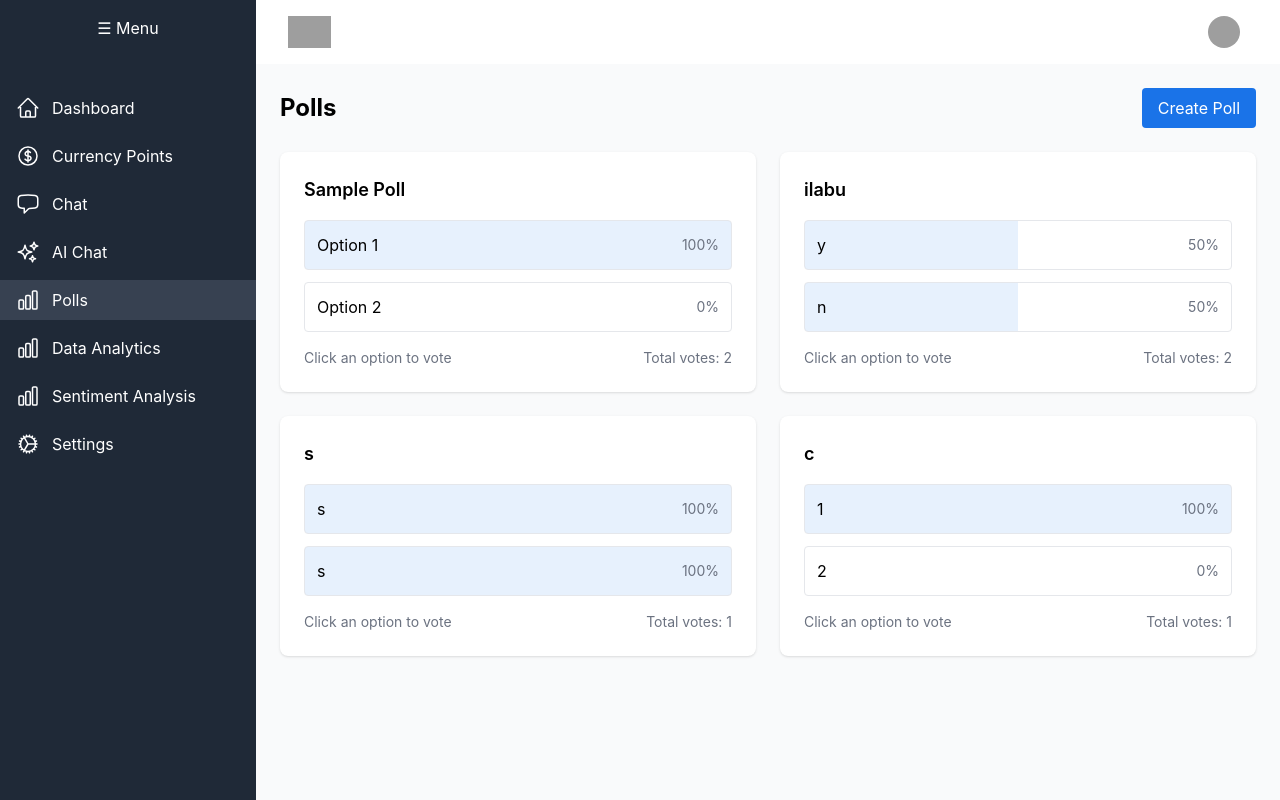
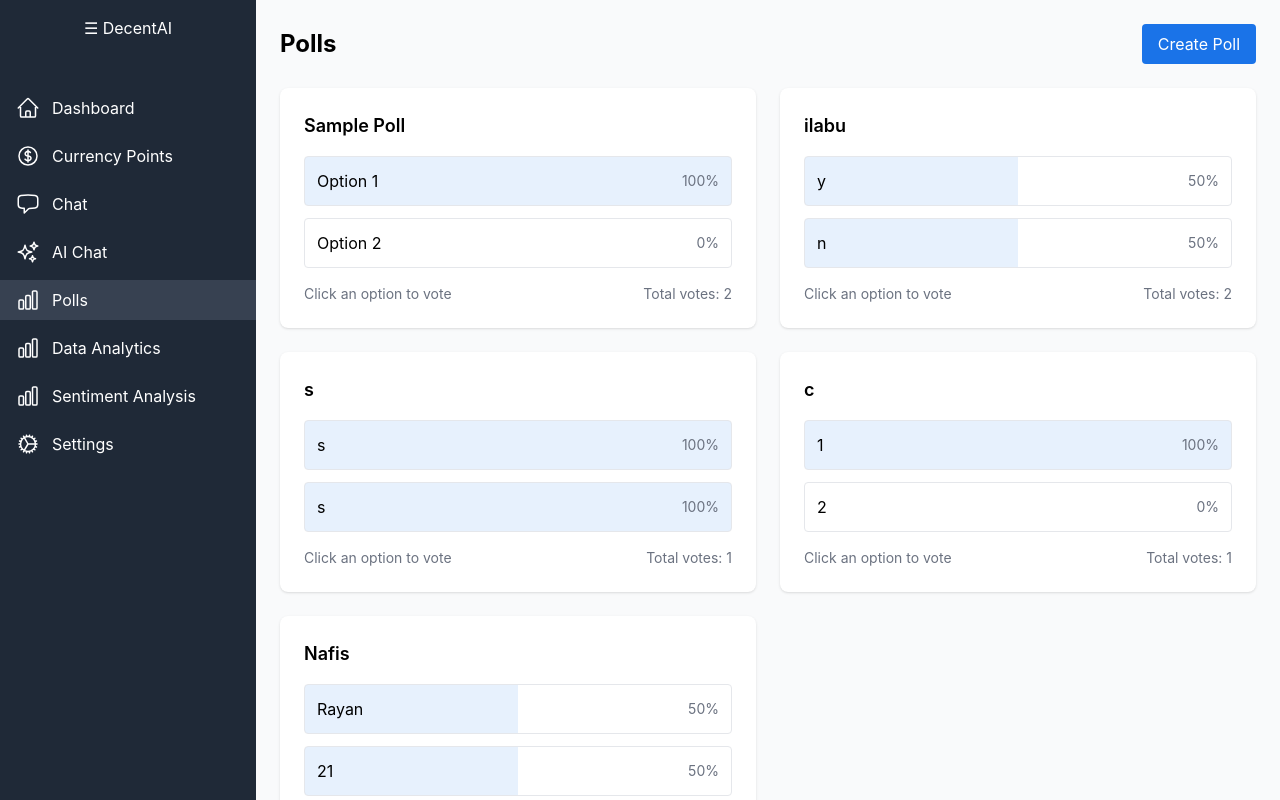
Before and after one commit to NafisRayan/DecentAI, a React (Create React App) app: page /polls in a window 1280 px wide. Built offline with nearby package versions, Linux system fonts and the light colour scheme; data requests are answered from the project's data file; sample sign-in values are in the browser's storage; grey boxes are pictures that could not be loaded; what wink-nlp would draw is missing.

Commit message:
"Updated db.json with new data, removed Header component, modified Layout and Sidebar components, and refactored Polls page with new create poll form and functionality."

```diff
--- a/Backend/data/db.json
+++ b/Backend/data/db.json
@@ -117,6 +117,13 @@
             "userId": 3,
             "message": "a",
             "timestamp": "2024-11-15T21:57:05.811327"
+        },
+        {
+            "id": 5,
+            "roomId": "public",
+            "userId": 3,
+            "message": "BYE BYE",
+            "timestamp": "2024-11-16T22:35:44.559951"
         }
     ],
     "polls": [
@@ -184,6 +191,25 @@
             "voters": [
                 3
             ]
+        },
+        {
+            "id": 5,
+            "title": "Nafis",
+            "options": [
+                "Rayan",
+                "21",
+                "30"
+            ],
+            "votes": {
+                "Rayan": 1,
+                "21": 1,
+                "30": 0
+            },
+            "active": true,
+            "voters": [
+                3,
+                2
+            ]
         }
     ],
     "analysisHistory": [
--- a/src/components/Layout/Header.jsx
+++ /dev/null
@@ -1,32 +0,0 @@
-const Header = ({ user }) => {
-  return (
-    <header className="bg-white shadow-md">
-      <div className="max-w-7xl mx-auto px-4 sm:px-6 lg:px-8 py-4 flex justify-between items-center">
-        <div className="flex items-center">
-          <img className="h-8 w-auto" src="/logo.png" alt="Logo" />
-        </div>
-
-        <div className="flex items-center space-x-4">
-          <div className="relative">
-            {/* Notification bell icon */}
-            <button className="p-1 rounded-full hover:bg-gray-100">
-              <span className="sr-only">View notifications</span>
-              {/* Add notification icon */}
-            </button>
-          </div>
-
-          <div className="flex items-center">
-            <img
-              className="h-8 w-8 rounded-full"
-              src={user?.avatar || '/default-avatar.png'}
-              alt=""
-            />
-            <span className="ml-2 text-gray-700">{user?.name}</span>
-          </div>
-        </div>
-      </div>
-    </header>
-  );
-};
-
-export default Header;
--- a/src/components/Layout/Layout.jsx
+++ b/src/components/Layout/Layout.jsx
@@ -1,12 +1,10 @@
 import Sidebar from './Sidebar';
-import Header from './Header';
 
 const Layout = ({ children }) => {
   return (
     <div className="flex h-screen">
       <Sidebar />
       <div className="flex-1 flex flex-col overflow-hidden">
-        <Header />
         <main className="flex-1 overflow-y-auto bg-gray-50">
           {children}
         </main>
--- a/src/components/Layout/Sidebar.jsx
+++ b/src/components/Layout/Sidebar.jsx
@@ -29,7 +29,7 @@ const Sidebar = () => {
     <div className={`bg-gray-800 text-white h-screen transition-all duration-300 ${collapsed ? 'w-16' : 'w-64'}`}>
       <div className="p-4">
         <button onClick={() => setCollapsed(!collapsed)} className="w-full text-center">
-          {collapsed ? '☰' : '☰ Menu'}
+          {collapsed ? '☰' : '☰ DecentAI'}
         </button>
       </div>
 
--- a/src/pages/Polls.jsx
+++ b/src/pages/Polls.jsx
@@ -104,16 +104,83 @@ function Polls() {
       <div className="flex justify-between items-center mb-6">
         <h1 className="text-2xl font-bold">Polls</h1>
         <button
-          onClick={() => setShowCreateModal(true)}
+          onClick={() => setShowCreateModal(!showCreateModal)}
           className="bg-primary text-white px-4 py-2 rounded hover:bg-primary/90"
         >
-          Create Poll
+          {showCreateModal ? 'Cancel' : 'Create Poll'}
         </button>
       </div>
 
       {error && (
         <div className="bg-red-100 border border-red-400 text-red-700 px-4 py-3 rounded mb-4">
           {error}
+        </div>
+      )}
+
+      {showCreateModal && (
+        <div className="bg-white p-6 rounded-lg shadow mb-6">
+          <h2 className="text-lg font-semibold mb-4">Create New Poll</h2>
+          <form onSubmit={handleCreatePoll}>
+            <input
+              type="text"
+              value={newPoll.title}
+              onChange={(e) => setNewPoll(prev => ({ ...prev, title: e.target.value }))}
+              placeholder="Poll Question"
+              className="w-full p-2 border rounded mb-4"
+            />
+
+            <div className="space-y-2 mb-4">
+              {newPoll.options.map((option, index) => (
+                <div key={index} className="flex items-center gap-2">
+                  <input
+                    type="text"
+                    value={option}
+                    onChange={(e) => setNewPoll(prev => ({
+                      ...prev,
+                      options: prev.options.map((opt, i) => i === index ? e.target.value : opt)
+                    }))}
+                    placeholder={`Option ${index + 1}`}
+                    className="flex-1 p-2 border rounded"
+                  />
+                  {index > 1 && (
+                    <button
+                      type="button"
+                      onClick={() => setNewPoll(prev => ({
+                        ...prev,
+                        options: prev.options.filter((_, i) => i !== index)
+                      }))}
+                      className="text-red-500 hover:text-red-700"
+                    >
+                      ×
+                    </button>
+                  )}
+                </div>
+              ))}
+            </div>
+
+            {newPoll.options.length < 6 && (
+              <button
+                type="button"
+                onClick={() => setNewPoll(prev => ({
+                  ...prev,
+                  options: [...prev.options, '']
+                }))}
+                className="flex items-center gap-1 text-primary hover:text-primary/80 mb-4"
+              >
+                <span className="text-xl">+</span>
+                <span>Add Option</span>
+              </button>
+            )}
+
+            <div className="flex justify-end">
+              <button
+                type="submit"
+                className="px-4 py-2 bg-primary text-white rounded hover:bg-primary/90"
+              >
+                Create Poll
+              </button>
+            </div>
+          </form>
         </div>
       )}
 
@@ -160,65 +227,6 @@ function Polls() {
           </div>
         ))}
       </div>
-
-      {/* Create Poll Modal */}
-      {showCreateModal && (
-        <div className="fixed inset-0 bg-black bg-opacity-50 flex items-center justify-center">
-          <div className="bg-white p-6 rounded-lg w-full max-w-md">
-            <h2 className="text-lg font-semibold mb-4">Create New Poll</h2>
-            <form onSubmit={handleCreatePoll}>
-              <input
-                type="text"
-                value={newPoll.title}
-                onChange={(e) => setNewPoll(prev => ({ ...prev, title: e.target.value }))}
-                placeholder="Poll Question"
-                className="w-full p-2 border rounded mb-4"
-              />
-
-              {newPoll.options.map((option, index) => (
-                <input
-                  key={index}
-                  type="text"
-                  value={option}
-                  onChange={(e) => setNewPoll(prev => ({
-                    ...prev,
-                    options: prev.options.map((opt, i) => i === index ? e.target.value : opt)
-                  }))}
-                  placeholder={`Option ${index + 1}`}
-                  className="w-full p-2 border rounded mb-2"
-                />
-              ))}
-
-              <button
-                type="button"
-                onClick={() => setNewPoll(prev => ({
-                  ...prev,
-                  options: [...prev.options, '']
-                }))}
-                className="text-primary hover:underline mb-4 block"
-              >
-                + Add Option
-              </button>
-
-              <div className="flex justify-end space-x-2">
-                <button
-                  type="button"
-                  onClick={() => setShowCreateModal(false)}
-                  className="px-4 py-2 border rounded hover:bg-gray-100"
-                >
-                  Cancel
-                </button>
-                <button
-                  type="submit"
-                  className="px-4 py-2 bg-primary text-white rounded hover:bg-primary/90"
-                >
-                  Create
-                </button>
-              </div>
-            </form>
-          </div>
-        </div>
-      )}
     </div>
   );
 }
```
Also changed, not shown: 1 other file (tests, documents, lock files or other folders).
